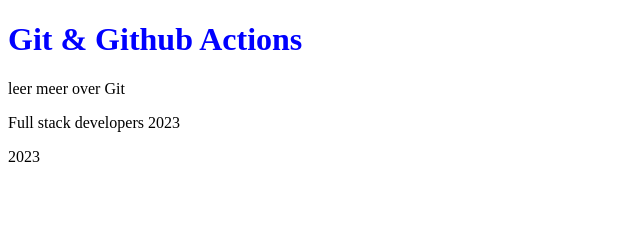
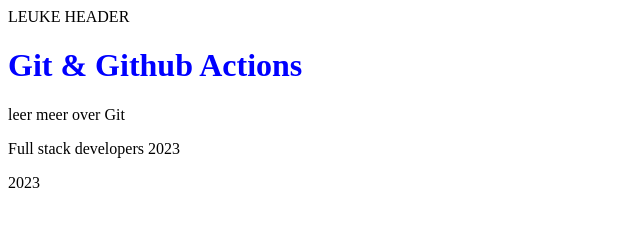
Before and after one commit to thijs4709/Git_actions_1, a plain HTML site: page index.html in a window 1280 px wide. Shown: the whole page, without its empty margins (0-640 px from the left). Drawn offline with Linux system fonts and the light colour scheme.

Commit message:
header added

```diff
--- a/index.html
+++ b/index.html
@@ -8,6 +8,9 @@
     <title>Git & Github Actions</title>
     <link rel="stylesheet" href="style.css">
 </head>
+<header>
+    LEUKE HEADER
+</header>
 <body>
 <h1>Git & Github Actions</h1>
 <p>leer meer over Git
```
